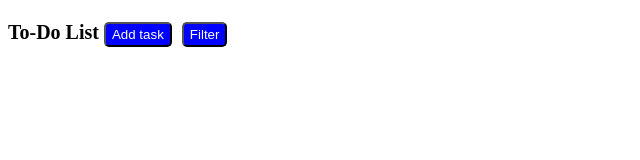
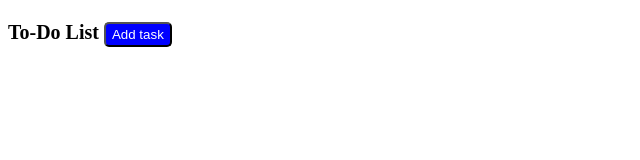
Before and after one commit to Vasia911119/ToDo-list-JS, a plain HTML site: page index.html in a window 1280 px wide. Shown: the whole page, without its empty margins (0-640 px from the left). Drawn offline with Linux system fonts and the light colour scheme.

Commit message:
Update index.html

```diff
--- a/index.html
+++ b/index.html
@@ -10,7 +10,7 @@
     <header class="header">
       <h1 class="header-text">To-Do List</h1>
       <button class="button" type="button" data-modal-open>Add task</button>
-      <button class="button filter" type="button" data-filter>Filter</button>
+      <button class="button visually-hidden" type="button" data-filter>Filter</button>
     </header>
     <section>
       <ul data-list></ul>
```
